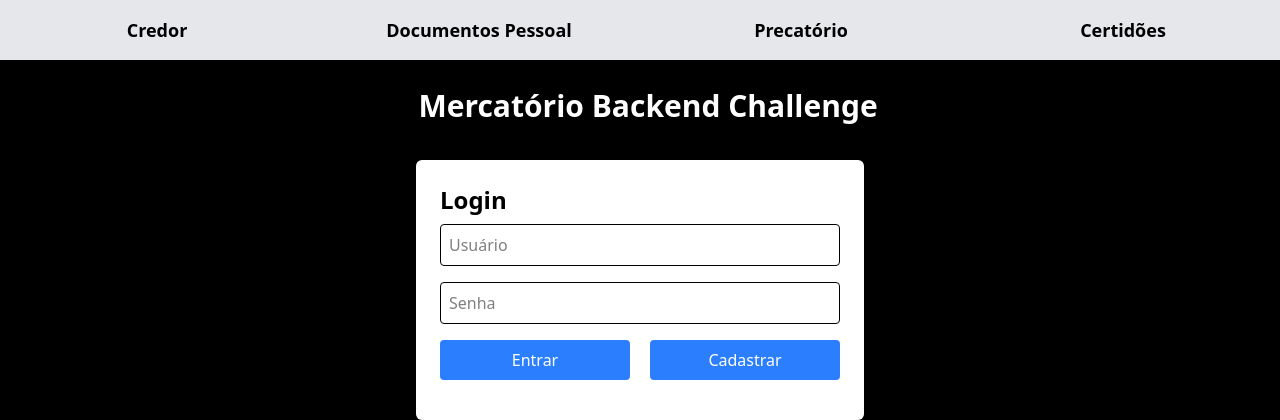
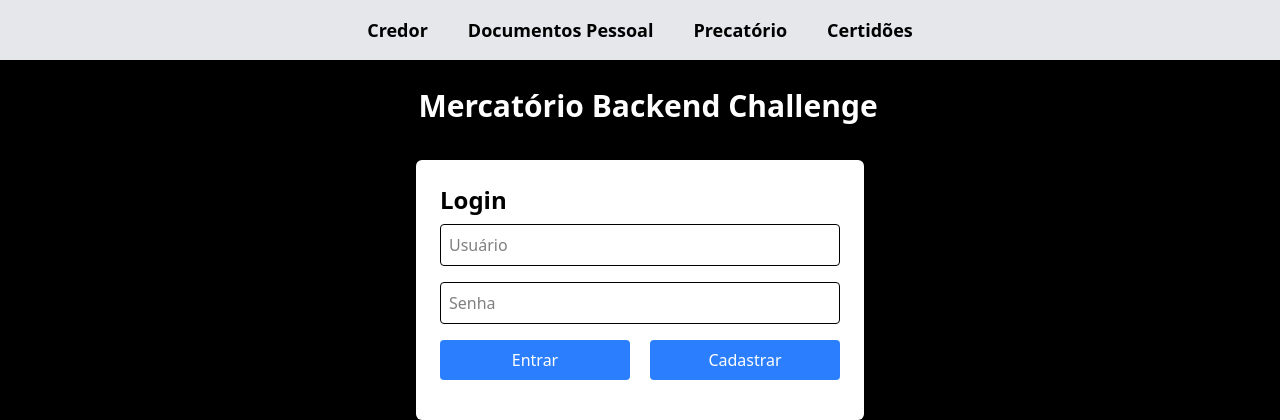
Before and after one commit to Chyod-s/api-precatory-creditor, a Flask app: page /home in a window 1280 px wide. Shown: the top 420 px of the page. Run offline with Flask 3, Linux system fonts and the light colour scheme; parts of the project's set-up code (start-up, migrations or seed data) failed here and were passed over.

Commit message:
feat: refatorar estrutura do cabeçalho e menu de navegação na página base

```diff
--- a/src/api_main/templates/layouts/base.html
+++ b/src/api_main/templates/layouts/base.html
@@ -12,22 +12,16 @@
     <title>Backend-Challenge</title>
     </head>
     <body class="bg-black text-white m-0 p-0 font-sans">
-    <header class="grid grid-cols-4 gap-2 bg-gray-200 w-full h-15 text-black font-bold">
 
-    <nav  class="flex items-center justify-center" aria-label="Menu principal">
+    <header class="w-full bg-gray-200 text-black font-bold py-4">
+    <nav class="flex justify-center px-4" aria-label="Credor">
+        <div class="flex flex-wrap justify-center gap-x-10 gap-y-2 max-w-screen-xl w-full">
         <a href="/credor" class="text-lg hover:text-gray-500 focus:outline-none focus:ring-2 focus:ring-gray-500">Credor</a>
+        <a href="/documentos" class="text-lg hover:text-gray-500 focus:outline-none focus:ring-2 focus:ring-gray-500">Documentos Pessoal</a>
+        <a href="/precatorio" class="text-lg hover:text-gray-500 focus:outline-none focus:ring-2 focus:ring-gray-500">Precatório</a>
+        <a href="/certidao" class="text-lg hover:text-gray-500 focus:outline-none focus:ring-2 focus:ring-gray-500">Certidões</a>
+        </div>
     </nav>
-    <nav class="flex items-center justify-center" aria-label="Documento pessoal">
-        <a href="/documentos" class="text-lg hover:text-gray-500 focus:outline-none focus:ring-2 focus:ring-gray-500">Documentos Pessoal</a>
-    </nav>
-    <nav class="flex items-center justify-center" aria-label="Certificador">
-        <a href="/precatorio" class="text-lg hover:text-gray-500 focus:outline-none focus:ring-2 focus:ring-gray-500">Precatório</a>
-    </nav>
-    <nav class="flex items-center justify-center" aria-label="Credor">
-        <a href="/certidao" class="text-lg hover:text-gray-500 focus:outline-none focus:ring-2 focus:ring-gray-500">Certidões</a>
-    </nav>
-
-
     </header>
 
     <h1 class="pl-5 p-1 mt-6 text-3xl font-bold flex items-center justify-center">
```
